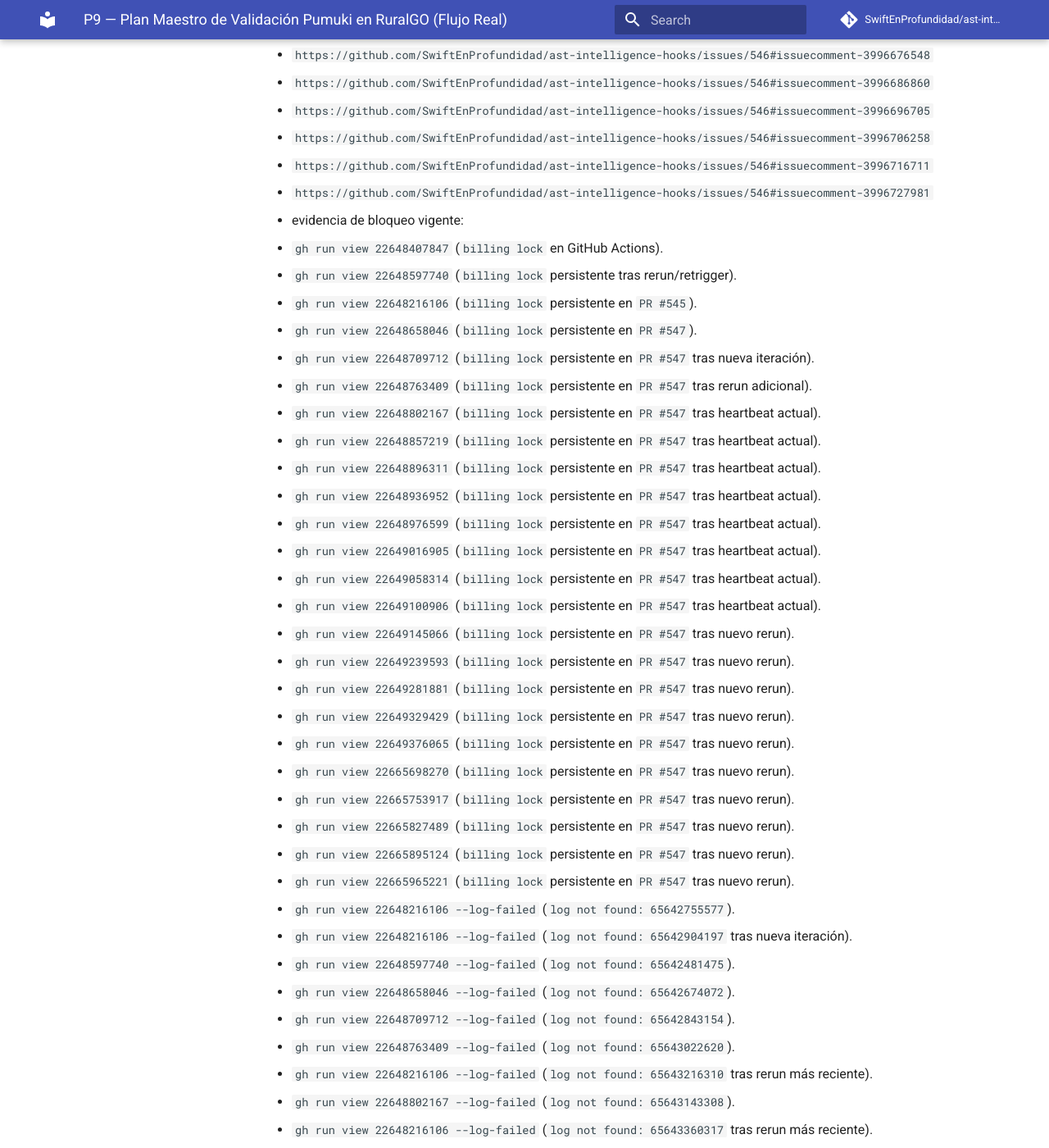
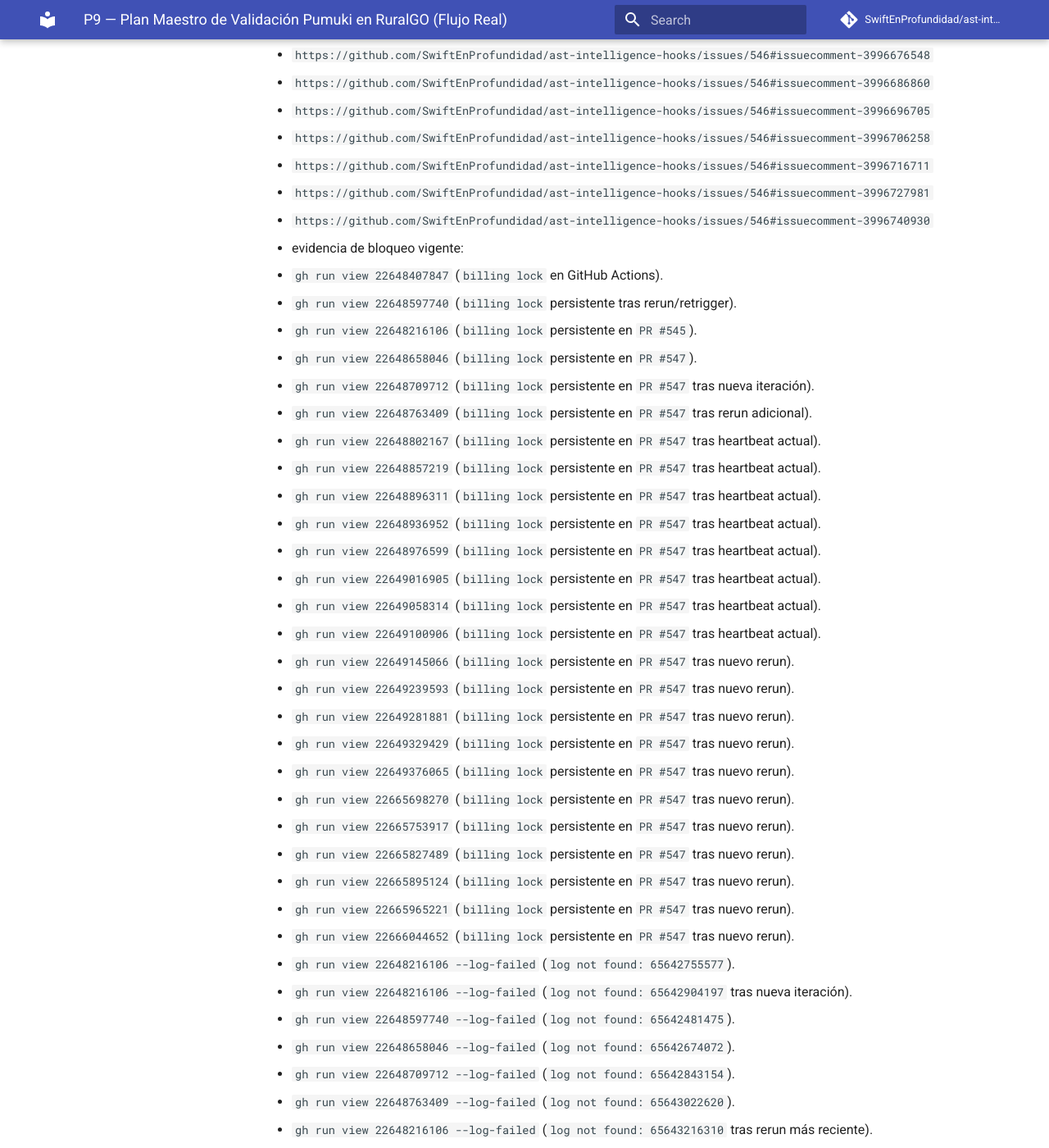
Before and after one commit to SwiftEnProfundidad/ast-intelligence-hooks, an MkDocs documentation site: the page built from docs/seguimiento-completo-validacion-ruralgo-03-03-2026.md, in a window 1280 px wide and 1400 px high, scrolled down 49048 px. Shown: the whole window at 82% size. Built offline with MkDocs 1.6.1 and Material for MkDocs 9.7.7, drawn with Linux system fonts in a browser that asks for light colours; comment, search, counter and statistics services are not loaded; some of the changed text lies outside the part shown.

Commit message:
docs(tracking): add T47 heartbeat for latest rerun cycle

```diff
--- a/docs/seguimiento-completo-validacion-ruralgo-03-03-2026.md
+++ b/docs/seguimiento-completo-validacion-ruralgo-03-03-2026.md
@@ -1364,6 +1364,7 @@ Criterio de salida F5:
       - `https://github.com/SwiftEnProfundidad/ast-intelligence-hooks/issues/546#issuecomment-3996706258`
       - `https://github.com/SwiftEnProfundidad/ast-intelligence-hooks/issues/546#issuecomment-3996716711`
       - `https://github.com/SwiftEnProfundidad/ast-intelligence-hooks/issues/546#issuecomment-3996727981`
+      - `https://github.com/SwiftEnProfundidad/ast-intelligence-hooks/issues/546#issuecomment-3996740930`
     - evidencia de bloqueo vigente:
       - `gh run view 22648407847` (`billing lock` en GitHub Actions).
       - `gh run view 22648597740` (`billing lock` persistente tras rerun/retrigger).
@@ -1389,6 +1390,7 @@ Criterio de salida F5:
       - `gh run view 22665827489` (`billing lock` persistente en `PR #547` tras nuevo rerun).
       - `gh run view 22665895124` (`billing lock` persistente en `PR #547` tras nuevo rerun).
       - `gh run view 22665965221` (`billing lock` persistente en `PR #547` tras nuevo rerun).
+      - `gh run view 22666044652` (`billing lock` persistente en `PR #547` tras nuevo rerun).
       - `gh run view 22648216106 --log-failed` (`log not found: 65642755577`).
       - `gh run view 22648216106 --log-failed` (`log not found: 65642904197` tras nueva iteración).
       - `gh run view 22648597740 --log-failed` (`log not found: 65642481475`).
@@ -1430,6 +1432,8 @@ Criterio de salida F5:
       - `gh run view 22665895124 --log-failed` (`log not found: 65697410820` tras rerun más reciente).
       - `gh run view 22648216106 --log-failed` (`log not found: 65697543459` tras rerun más reciente).
       - `gh run view 22665965221 --log-failed` (`log not found: 65697646806` tras rerun más reciente).
+      - `gh run view 22648216106 --log-failed` (`log not found: 65697807825` tras rerun más reciente).
+      - `gh run view 22666044652 --log-failed` (`log not found: 65697925535` tras rerun más reciente).
       - `gh pr checks 547 --json name,state,bucket,link,description` (`security/snyk` sin cuota).
       - `gh pr checks 545 --json name,state,bucket,link,description` (`security/snyk` sin cuota).
 
```
